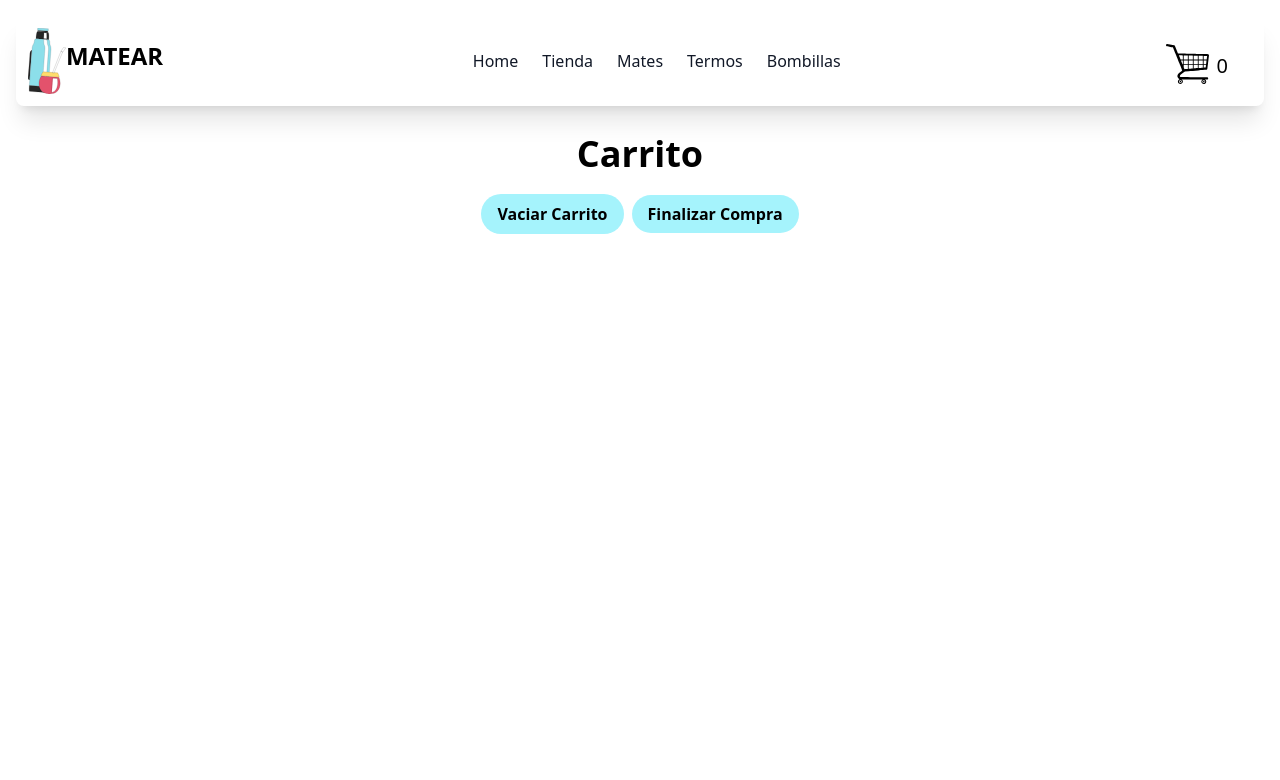
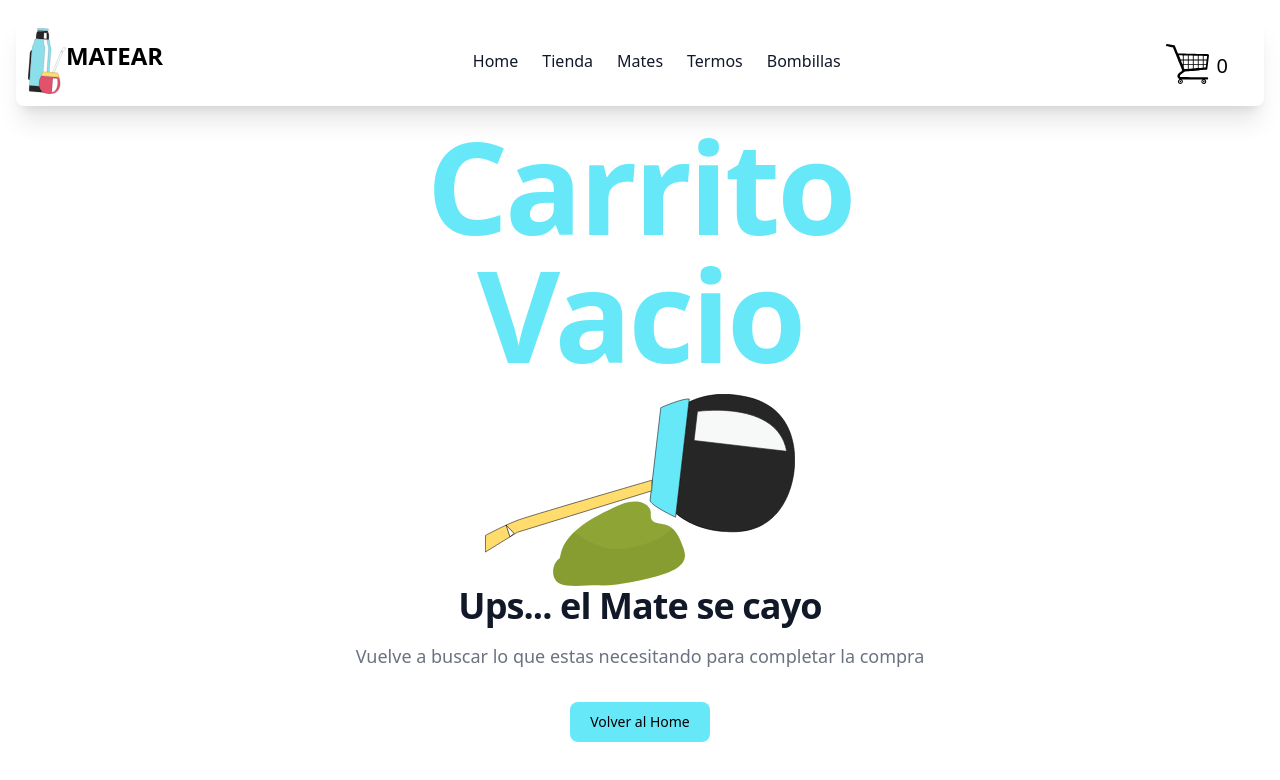
Before and after one commit to benjamontero/PreEntrega1-Montero, a React (Vite) app: page /cart in a window 1280 px wide. Shown: the top 780 px of the page. Built offline with nearby package versions, Linux system fonts and the light colour scheme.

Commit message:
agregando validacion si el carro esta vacio

```diff
--- a/src/components/CartList/CartList.jsx
+++ b/src/components/CartList/CartList.jsx
@@ -1,12 +1,39 @@
 import React, { useContext } from "react";
 import { Link } from "react-router-dom";
 import { CartCtx } from "../../context/CartContext";
+import matearError from '../../assets/matearError.svg'
+
 export const CartList = () => {
   const { cart, emplyCart, totalPrice } = useContext(CartCtx);
 
   const handleEmplyCart = () => {
     emplyCart();
   };
+
+  if (cart.length === 0) {
+    return (
+      <div className="mx-auto max-w-screen-sm text-center">
+        <h1 className="mb-4 text-7xl tracking-tight font-extrabold lg:text-9xl text-cyan-300 dark:text-primary-500">
+          Carrito Vacio
+        </h1>
+        <div className="flex justify-center">
+          <img className="h-48" src={matearError} alt="" />
+        </div>
+        <p className="mb-4 text-3xl tracking-tight font-bold text-gray-900 md:text-4xl dark:text-white">
+          Ups... el Mate se cayo
+        </p>
+        <p className="mb-4 text-lg  text-gray-500 dark:text-gray-400">
+          Vuelve a buscar lo que estas necesitando para completar la compra
+        </p>
+        <Link
+          to={"/"}
+          className="inline-flex text-w bg-cyan-300 font-medium rounded-lg text-sm px-5 py-2.5 text-center my-4"
+        >
+          Volver al Home
+        </Link>
+      </div>
+    );
+  }
 
   return (
     <div className="text-center">
@@ -34,7 +61,8 @@ export const CartList = () => {
         <Link
           to={"/checkout"}
           className="py-2 px-4 rounded-full font-bold bg-cyan-200 hover:bg-cyan-300"
-        >Finalizar Compra
+        >
+          Finalizar Compra
         </Link>
       </div>
     </div>
--- a/src/pages/ErrorPage.jsx
+++ b/src/pages/ErrorPage.jsx
@@ -9,7 +9,7 @@ export const ErrorPage = () => {
      <section >
     <div className="py-8 px-4 mx-auto max-w-screen-xl lg:py-16 lg:px-6">
         <div className="mx-auto max-w-screen-sm text-center">
-            <h1 className="mb-4 text-7xl tracking-tight font-extrabold lg:text-9xl text-cyan-300 dark:text-primary-500">404</h1>
+            <h1 className="mb-4 text-7xl tracking-tight font-extrabold lg:text-9xl text-cyan-300 dark:text-primary-500">Sin Productos</h1>
             <div className='flex justify-center'>
                 <img className='h-48' src={matearError} alt="" />
                 </div>
```
